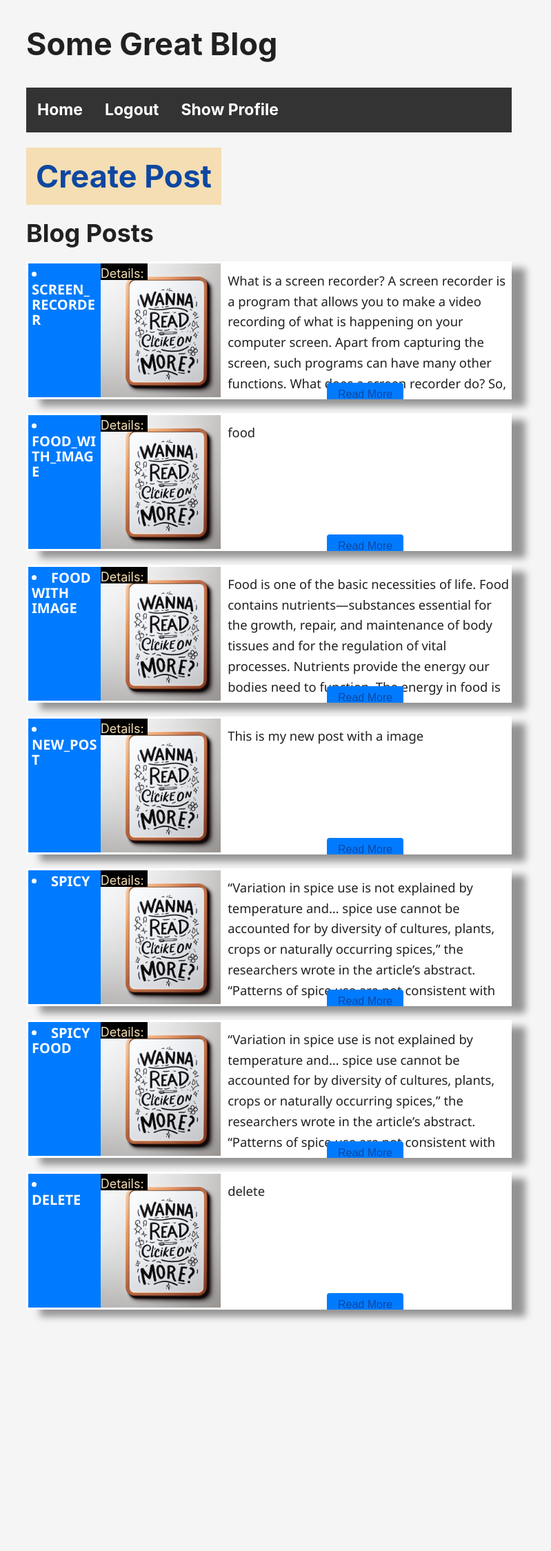
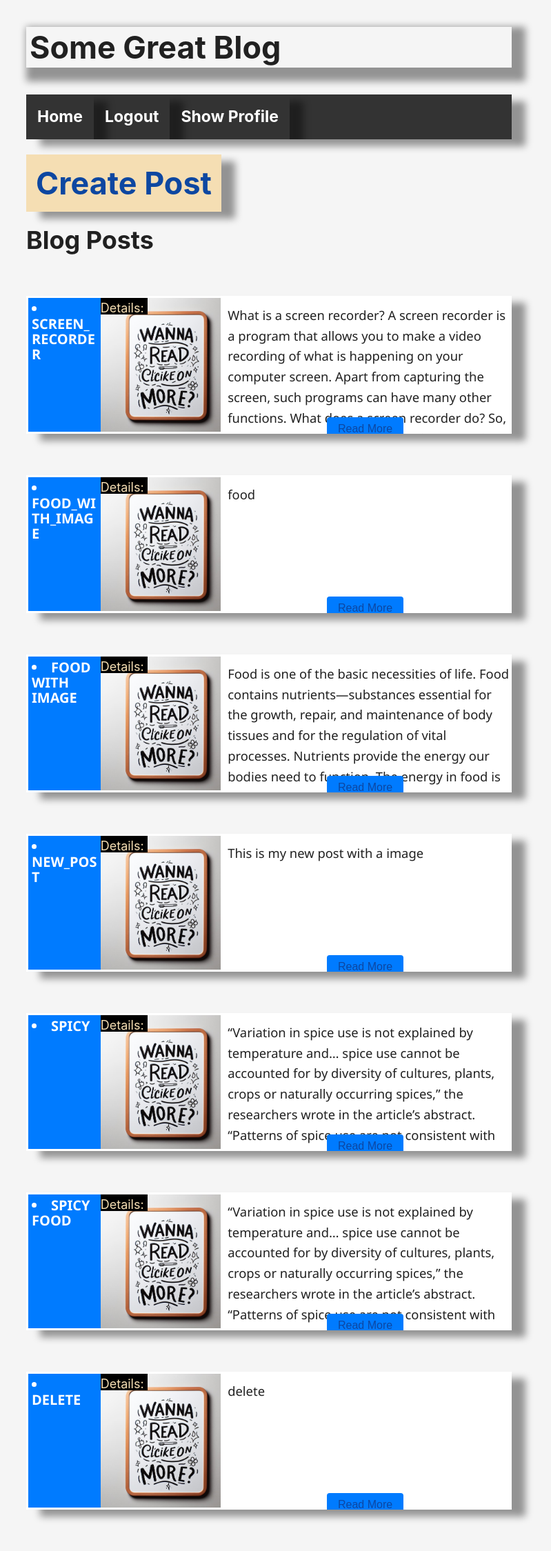
Before and after one commit to AshishAshishA/advance_blog_v2, a Django app: page /index/1 in a window 1280 px wide. Shown: the whole page at 69% size, without its empty margins (250-1049 px from the left). Before the commit the page ends 1915 px from the top, so only its background shows below. Run offline with Django 4.2, Linux system fonts and the light colour scheme; a user stored in the database is signed in; data comes from the database, SQL or seed files in the repository; both versions use the stored data as it was after the commit; some libraries are stand-ins or nearby versions.

Commit message:
Add files via upload

```diff
--- a/Advance_Blog/advance_blog/settings.py
+++ b/Advance_Blog/advance_blog/settings.py
@@ -23,7 +23,7 @@ BASE_DIR = Path(__file__).resolve().parent.parent
 SECRET_KEY = 'django-insecure-efu$#p5+kdorc3t1)$!3p$)#9-@$xn(rr$-k!xx)esq413s9^0'
 
 # SECURITY WARNING: don't run with debug turned on in production!
-DEBUG = False
+DEBUG = True
 
 ALLOWED_HOSTS = ['192.168.1.249','127.0.0.1']
 
--- a/Advance_Blog/blog/templates/base1.html
+++ b/Advance_Blog/blog/templates/base1.html
@@ -13,6 +13,7 @@
             padding: 0;
             overflow: hidden;
             background-color: #333;
+            box-shadow: 20px 10px 10px rgba(0, 0, 0, 0.4);
             /* border-radius: 50%; */
         }
         .bar{
@@ -24,6 +25,7 @@
             text-align: center;
             padding: 14px 16px;
             text-decoration: none;
+            box-shadow: 20px 10px 10px rgba(0, 0, 0, 0.4);
         }
         .bar a:hover{
             background-color: blue;
@@ -32,6 +34,7 @@
             background-color: wheat;
             padding: 2%;
             text-decoration: none;
+            box-shadow: 20px 10px 10px rgba(0, 0, 0, 0.4);
         }
         h1 a:hover{
             background-color: whitesmoke;
@@ -67,7 +70,7 @@
         .main{
             display: flex;
             flex-direction: row;
-            margin: 20px auto;
+            margin: 60px auto;
             height: 200px;
             max-width: 100%;
             overflow: hidden;
@@ -190,7 +193,7 @@
     </style>
 </head>
 <body>
-<h1>Some Great Blog</h1>
+<h1 style="box-shadow: 10px 10px 10px 10px rgba(0, 0, 0, 0.4); padding: 5px;">Some Great Blog</h1>
 
 {% block page_title %}{% endblock page_title %}
 {% block page_content %}{% endblock page_content %}
--- a/Advance_Blog/blog/views.py
+++ b/Advance_Blog/blog/views.py
@@ -144,7 +144,7 @@ def blog_delete(request,auth_id,post_id):
             post.delete()
             return HttpResponseRedirect(reverse('blog-index',kwargs={"auth_id":auth_id}))
         else:
-            messages.error(request,"Invalid Password")
+            messages.error(request,"Not Your Blog")
 
     return render(request,'blog/post_confirm_delete.html',{"post":post,"auth_id":auth_id,"post_id":post_id})
 
```
Also changed, not shown: Advance_Blog/blog/templates/base2.html (+5 -2 lines), Advance_Blog/db.sqlite3.
